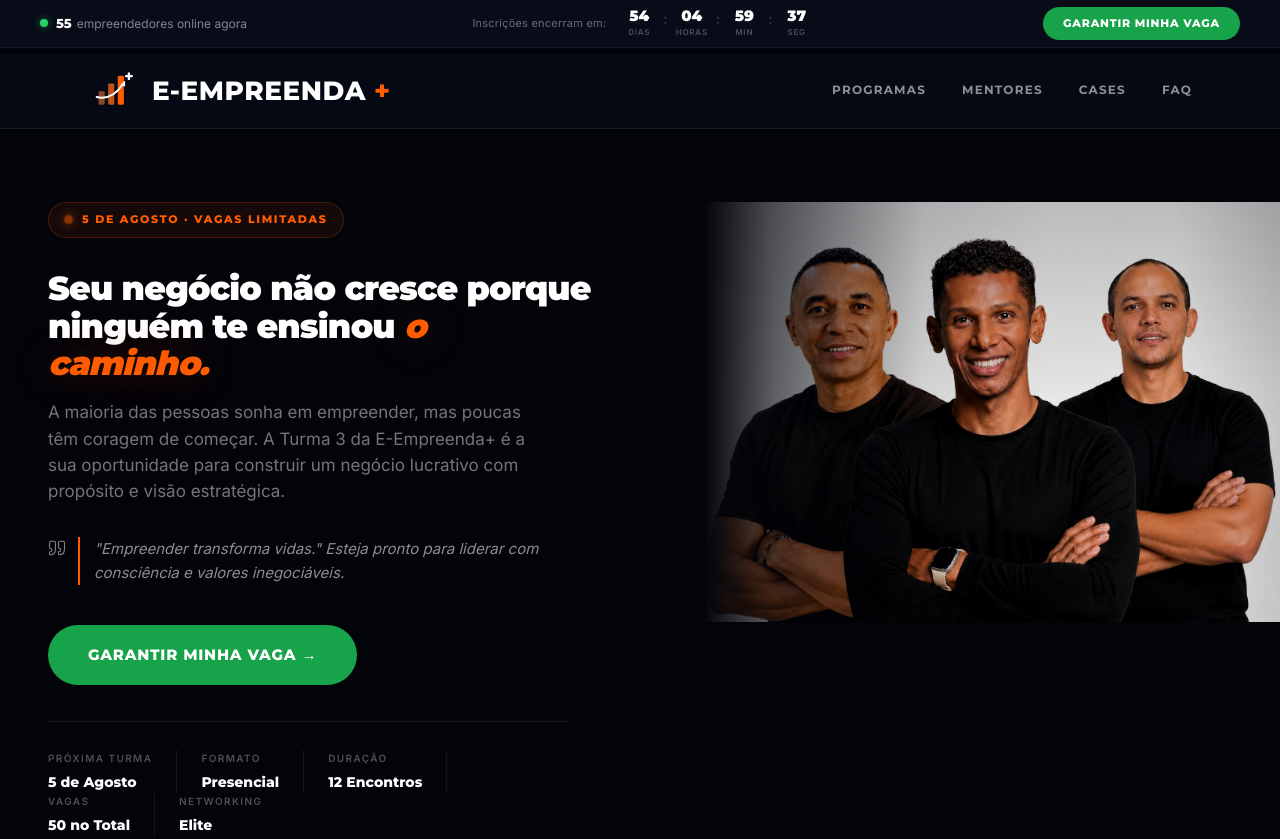
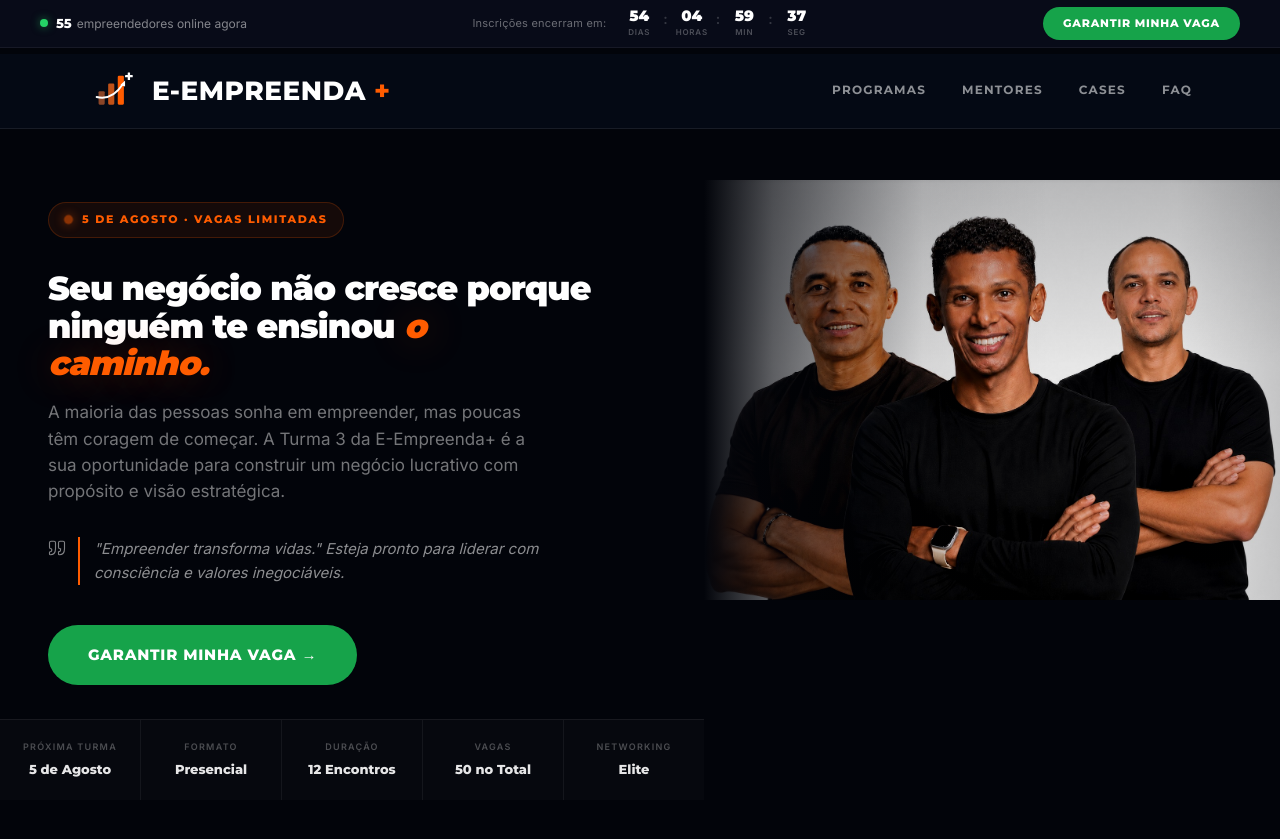
Before and after one commit to pluppex-art/E-EMPREENDA-Plus, a React (Vite) app: page / in a window 1280 px wide. Shown: the top 839 px of the page. Built offline with nearby package versions, Linux system fonts and the light colour scheme; no server answers; the database is empty.

Commit message:
style: redesign hero statistics bar with a full-width bottom layout and interactive hover states

```diff
--- a/src/pages/Home/Home.module.css
+++ b/src/pages/Home/Home.module.css
@@ -77,11 +77,13 @@
 
 .heroLeft {
   display: flex;
-  align-items: flex-start;
+  flex-direction: column;
+  justify-content: space-between;
+  align-items: stretch;
   position: relative;
   background: #02040A;
   padding-top: 72px;
-  padding-bottom: 72px;
+  padding-bottom: 0;
 }
 
 /* Use max-width to match .container but left-aligned */
@@ -238,46 +240,49 @@
   pointer-events: none;
 }
 
-/* ── HERO STATS (dentro do hero) ── */
+/* ── HERO STATS — barra inferior do hero ── */
 .heroStats {
   display: flex;
-  flex-wrap: wrap;
-  gap: 0;
-  border-top: 1px solid rgba(255, 255, 255, 0.08);
-  padding-top: 28px;
-  margin-top: 36px;
-  max-width: 520px;
+  align-items: stretch;
+  border-top: 1px solid rgba(255, 255, 255, 0.07);
+  background: rgba(255, 255, 255, 0.015);
+  margin-top: auto;
 }
 
 .heroStatItem {
   display: flex;
   flex-direction: column;
+  justify-content: center;
   gap: 5px;
-  padding: 0 24px 0 0;
-  margin-right: 24px;
-  border-right: 1px solid rgba(255, 255, 255, 0.07);
+  flex: 1;
+  padding: 20px 0;
+  text-align: center;
+  border-right: 1px solid rgba(255, 255, 255, 0.06);
+  transition: background 0.2s;
 }
 
 .heroStatItem:last-child {
   border-right: none;
-  padding-right: 0;
-  margin-right: 0;
+}
+
+.heroStatItem:hover {
+  background: rgba(255, 92, 0, 0.04);
 }
 
 .heroStatLabel {
-  font-size: 10px;
+  font-size: 9px;
   font-weight: 700;
   letter-spacing: 0.14em;
   text-transform: uppercase;
-  color: rgba(255, 255, 255, 0.3);
+  color: rgba(255, 255, 255, 0.28);
   white-space: nowrap;
 }
 
 .heroStatValue {
   font-family: var(--font-display);
-  font-size: 14px;
+  font-size: 13px;
   font-weight: 800;
-  color: #fff;
+  color: rgba(255, 255, 255, 0.9);
   white-space: nowrap;
 }
 
--- a/src/pages/Home/index.tsx
+++ b/src/pages/Home/index.tsx
@@ -90,6 +90,7 @@ export default function Home() {
             <Link to="/inscricao" className={styles.heroBtn}>
               {hero.ctaText} →
             </Link>
+          </div>
 
           <div className={styles.heroStats}>
             {[
@@ -104,7 +105,6 @@ export default function Home() {
                 <span className={styles.heroStatValue}>{value}</span>
               </div>
             ))}
-            </div>
           </div>
         </div>
 
```
Lines whose indentation alone changed are shown as unchanged.
